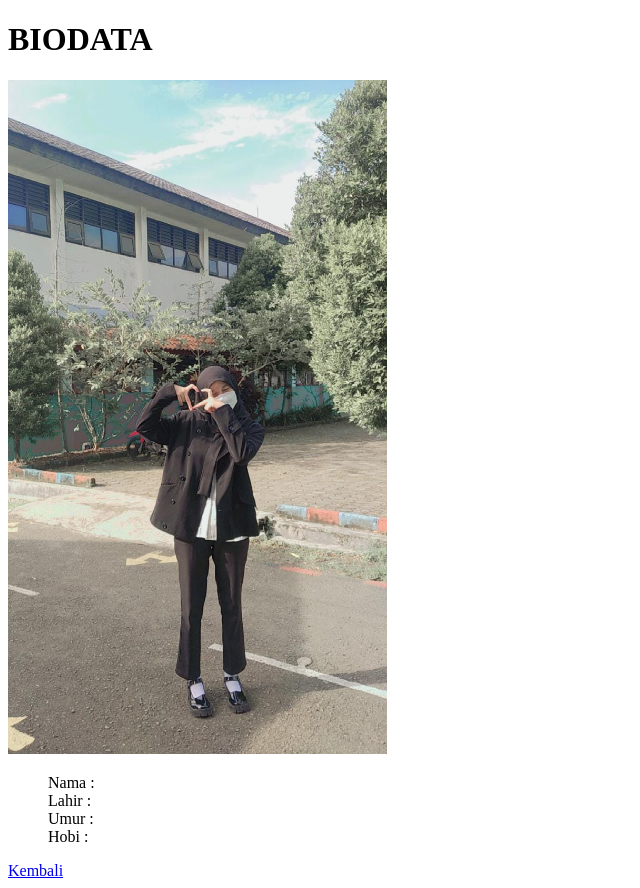
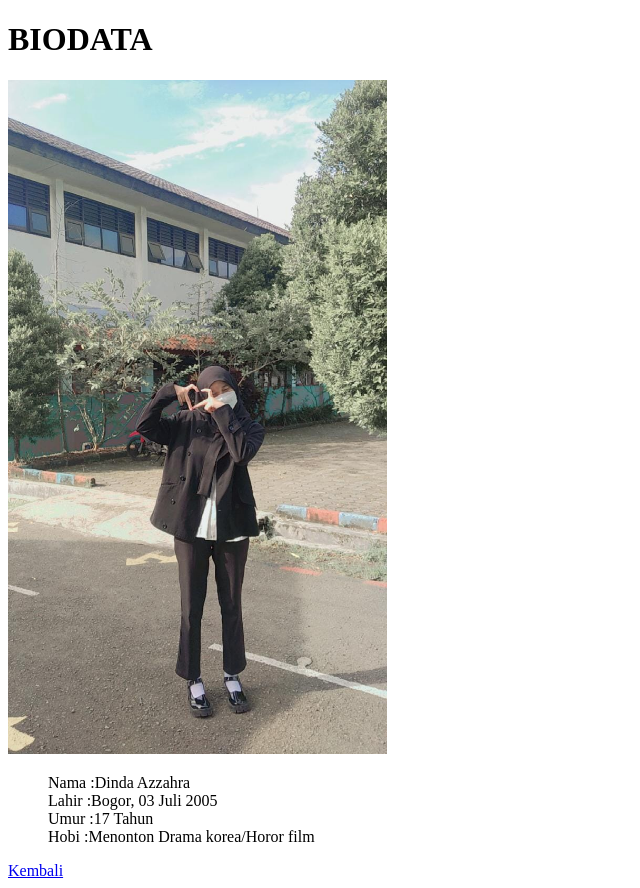
Before and after one commit to rrizkyyki/biodata, a plain HTML site: page ara/biodata.html in a window 1280 px wide. Shown: the whole page, without its empty margins (0-640 px from the left). Drawn offline with Linux system fonts and the light colour scheme.

Commit message:
add biodata ara and kiki

```diff
--- a/ara/biodata.html
+++ b/ara/biodata.html
@@ -20,10 +20,10 @@
     <img src="../img/ara.jpg" alt="">
     <br>
     <ul>
-        <li>Nama :</li>
-        <li>Lahir :</li>
-        <li>Umur :</li>
-        <li>Hobi :</li>
+        <li>Nama :Dinda Azzahra</li>
+        <li>Lahir :Bogor, 03 Juli 2005</li>
+        <li>Umur :17 Tahun</li>
+        <li>Hobi :Menonton Drama korea/Horor film</li>
     </ul>
     <a href="index.html">Kembali</a>
 </body>
```
Also changed, not shown: ara/cerita.html (+4 -1 lines), kiki/biodata.html (+4 -4 lines), kiki/cerita.html (+4 -1 lines).
